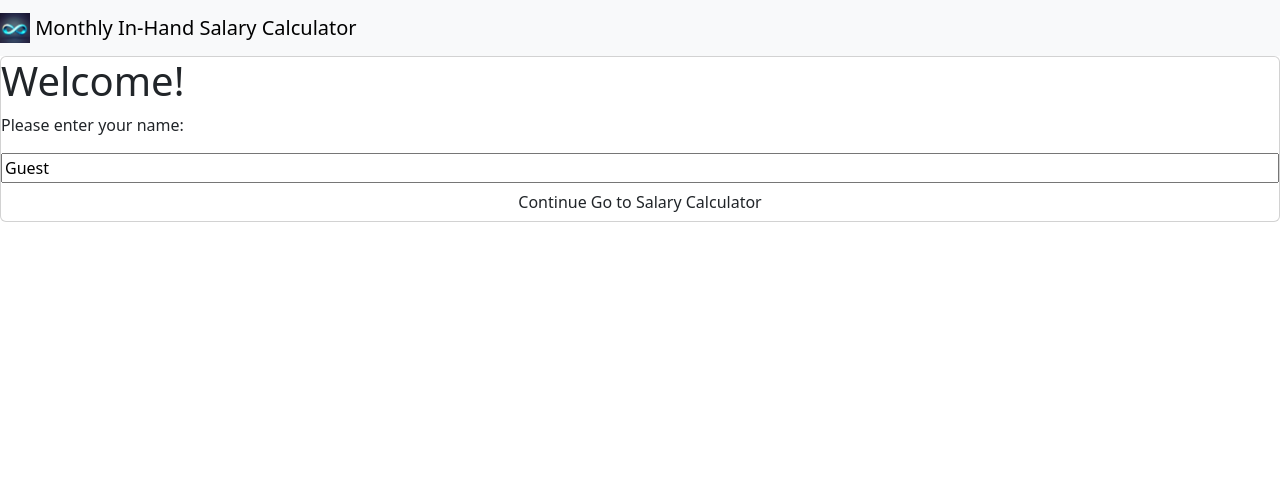
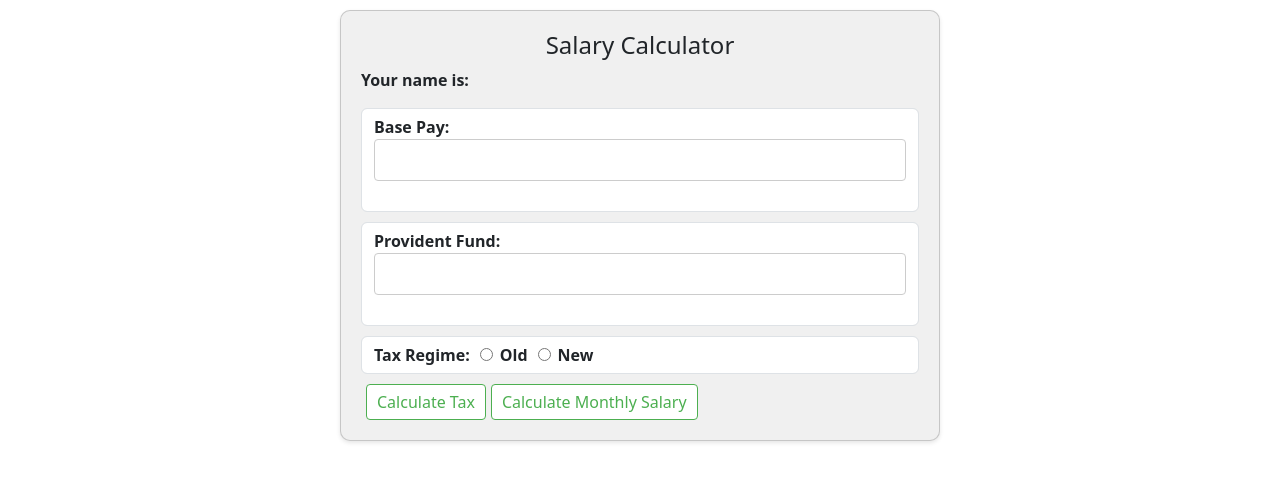
Before and after one commit to anantraghuvanshi/monthly-inhand-salary-calculator, an Angular app: page /salaryCalculator in a window 1280 px wide. Before the commit this address led to /. Shown: the top 482 px of the page. Built offline with nearby package versions, Linux system fonts and the light colour scheme.

Commit message:
resolved routing error

```diff
--- a/src/app/app-routing.module.ts
+++ b/src/app/app-routing.module.ts
@@ -5,7 +5,7 @@ import { SalaryCalculatorComponent } from './salary-calculator-component/salary-
 
 const routes: Routes = [
   { path: '', component: WelcomeComponent },
-  { path: 'salary-calculator', component: SalaryCalculatorComponent },
+  { path: 'salaryCalculator', component: SalaryCalculatorComponent },
 ];
 
 @NgModule({
--- a/src/app/app.component.html
+++ b/src/app/app.component.html
@@ -1,2 +1 @@
-<app-header></app-header>
-<app-welcome></app-welcome>
+<router-outlet></router-outlet>
--- a/src/app/salary-calculator-component/salary-calculator-component.css
+++ b/src/app/salary-calculator-component/salary-calculator-component.css
@@ -1,45 +1,77 @@
 .card {
-  border: 1px solid #ccc;
-  border-radius: 5px;
-  padding: 10px;
-  margin-bottom: 10px;
-  justify-content: center;
-  align-items: center;
+  background-color: #f0f0f0;
+  padding: 20px;
+  border-radius: 10px;
+  box-shadow: 0 2px 4px rgba(0, 0, 0, 0.1);
+  max-width: 600px;
+  margin: 10px auto;
+  align-self: center;
+}
+
+h1 {
+  text-align: center;
+  font-size: 24px;
 }
 
 .form-control {
   margin-bottom: 10px;
 }
 
-.label {
+label {
   font-weight: bold;
 }
 
+input[type="number"] {
+  width: 100%;
+  padding: 8px;
+  border: 1px solid #ccc;
+  border-radius: 4px;
+}
+
+input[type="radio"] {
+  margin-top: auto;
+  margin-right: 7px;
+  margin-left: 10px;
+}
+
 .text-box {
-  text-align: center;
+  margin-top: 10px;
 }
 
 .btn {
-  background-color: #007bff;
-  color: white;
+  display: inline-block;
+  background-color: #4caf50;
+  color: #fff;
+  margin-left: 5px;
   border: none;
-  padding: 10px 20px;
+  padding: 5px 10px;
   font-size: 16px;
+  border-radius: 4px;
   cursor: pointer;
-  transition: 0.3s;
+  transition: background-color 0.3s ease;
 }
 
-.btn:hover {
-  background-color: #0056b3;
+.btn-white {
+  background-color: #fff;
+  color: #4caf50;
+  border: 1px solid #4caf50;
 }
 
-.btn-animate {
-  animation: swing 1s infinite;
+.btn-animate:hover {
+  color: #0d5ff6;
+  background-color: #7ebff9;
 }
 
-.btn {
-  margin-right: 10px;
+p {
+  font-size: 16px;
+  font-weight: bold;
 }
 .radio-group .radio {
   margin-right: 30px;
 }
+
+@media (max-width: 500px) {
+  .card {
+    max-width: 100%;
+  }
+}
--- a/src/app/salary-calculator-component/salary-calculator-component.ts
+++ b/src/app/salary-calculator-component/salary-calculator-component.ts
@@ -1,5 +1,5 @@
 import { Component, OnInit } from '@angular/core';
-import { Router } from '@angular/router';
+import { ActivatedRoute, Router } from '@angular/router';
 import { WelcomeComponent } from '../welcome-page/welcome-page.component';
 
 @Component({
@@ -14,10 +14,19 @@ export class SalaryCalculatorComponent implements OnInit {
   tax!: number;
   basePay!: number;
   monthlySalary!: number;
+  userName: string | null = '';
 
-  constructor(private router: Router, public welcome: WelcomeComponent) {}
+  constructor(
+    private router: Router,
+    private route: ActivatedRoute,
+    public welcome: WelcomeComponent
+  ) {}
 
-  ngOnInit() {}
+  ngOnInit() {
+    this.route.queryParams.subscribe((params) => {
+      this.userName = params['userName'] || '';
+    });
+  }
 
   calculateTax() {
     const taxableSalary = this.basePay - this.providentFund;
--- a/src/app/salary-calculator-component/salary-calculator.component.html
+++ b/src/app/salary-calculator-component/salary-calculator.component.html
@@ -1,6 +1,6 @@
 <div class="card">
   <h1>Salary Calculator</h1>
-  <p>Your name is: {{ welcome.userName }}</p>
+  <p>Your name is: {{ userName }}</p>
   <form>
     <div class="form-control">
       <label for="basePay">Base Pay:</label>
@@ -21,7 +21,7 @@
       /><br /><br />
     </div>
     <div class="form-control">
-      <label for="taxRegime">Tax Regime:</label><br />
+      <label for="taxRegime">Tax Regime:</label>
       <input
         type="radio"
         name="taxRegime"
--- a/src/app/welcome-page/welcome-page.component.html
+++ b/src/app/welcome-page/welcome-page.component.html
@@ -9,8 +9,6 @@
   />
   <button class="btn btn-white btn-animate" (click)="goToSalaryCalculator()">
     Continue
-    <routerLink [routerLink]="['salary-calculator']">
-      <span>Go to Salary Calculator</span>
-    </routerLink>
+    <span>Go to Salary Calculator</span>
   </button>
 </div>
--- a/src/app/welcome-page/welcome-page.component.ts
+++ b/src/app/welcome-page/welcome-page.component.ts
@@ -19,6 +19,8 @@ export class WelcomeComponent implements OnInit {
   }
 
   goToSalaryCalculator() {
-    this.router.navigate(['salary-calculator']);
+    this.router.navigate(['salaryCalculator'], {
+      queryParams: { userName: this.userName },
+    });
   }
 }
```
Also changed, not shown: src/app/app.module.ts (+3 -7 lines), 1 other file (tests, documents, lock files or other folders).
